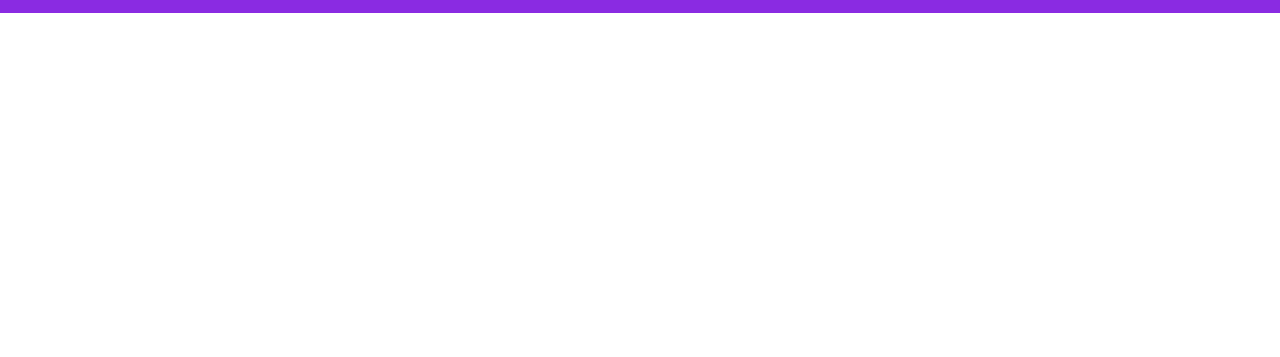
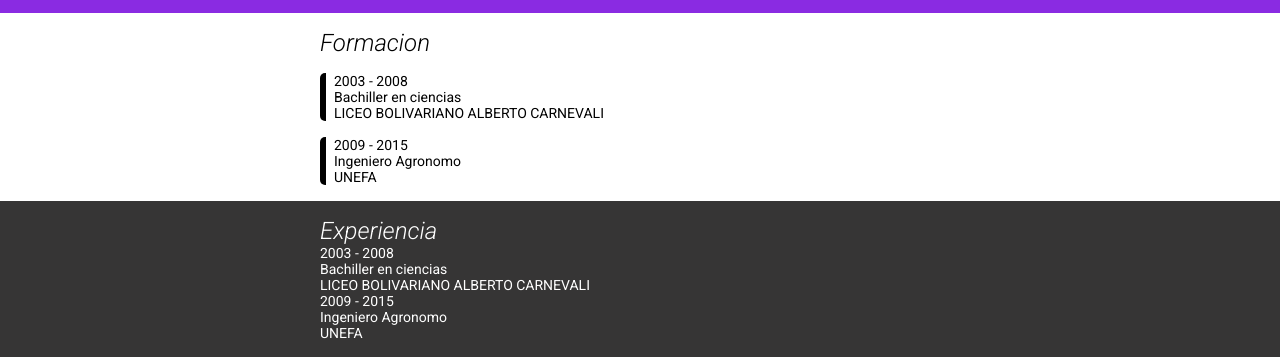
Before and after one commit to FredymarLeon/ProjetoPortifolioFredymarLeon, a plain HTML site: page index.html in a window 1280 px wide. Shown: the part 458-815 px from the top of the page. Drawn offline with Linux system fonts and the light colour scheme.

Commit message:
Fue creada la sesion de formacion y experiencia

```diff
--- a/index.css
+++ b/index.css
@@ -56,7 +56,6 @@ header{
 }
 
 .perfil-redes{
-    background-color: rgb(14, 161, 161);
     background-image: url("fredymar.jpgp.jpg");
     width: 180px;
     height: 180px;
@@ -76,6 +75,12 @@ header{
     width: 40px;
     height: 40px;
     border-radius: 50%;
+    transition: 0.3s;
+}
+
+.perfil-redes img:hover{
+    transform: scale(1.2);
+
 }
 
 .gitbuh-link{
@@ -96,9 +101,10 @@ header{
 
 .presentacion-content{
     display: flex;
-    justify-content: center;
+    justify-content: flex-end;
     position: relative;
     width: 50%;
+
 }
 
 .presentacion-container{
@@ -113,11 +119,69 @@ header{
     font-size: 28px;
     font-weight: 300;
     font-style: italic;
-    ;
 }
 
 .perfil-redes-container{
 position: absolute;
 top: -90px;
-left: -90px;
+left: 0px;
 }
+
+#Formacion{
+    padding: 16px 0;
+    display: flex;
+    justify-content: center;
+}
+
+.Formacion-container{
+    width: 50%;
+}
+
+.Formacion-container h2{
+    font-weight: 300;
+    font-style: italic;
+}
+
+.Formacion-item{
+    margin-top: 16px;
+    padding-left: 8px;
+    border-left: 6px solid black;
+    border-radius: 5px;
+}
+
+.anio{
+    font-size: 14px;
+}
+
+.diploma{
+    font-size: 14px;
+}
+
+.institucion{
+    font-size: 14px;
+    text-transform: uppercase;
+}
+
+#Experiencia{
+    padding: 16px 0;
+    display: flex;
+    justify-content: center;
+    background-color: rgb(54, 53, 53);
+    color: white;
+}
+
+.Experiencia-container{
+    width: 50%;
+}
+
+Experiencia-item{
+    margin-top: 16px;
+    padding-left: 8px;
+    border-left: 6px solid rgb(255, 255, 255);
+    border-radius: 5px;
+}
+
+.Experiencia-container h2{
+    font-weight: 300;
+    font-style: italic;
+}
--- a/index.html
+++ b/index.html
@@ -16,11 +16,11 @@
         </div>
 
         <nav class="nav__items">
-            <a href="">Presentacion</a>
-            <a href="">Formacion</a>
-            <a href="">Experiencia</a>
-            <a href="">Proyectos</a>
-            <a href="">Contactos</a>
+            <a href="#Presentacion">Presentacion</a>
+            <a href="#Formacion">Formacion</a>
+            <a href="#Experiencia">Experiencia</a>
+            <a href="#Proyectos">Proyectos</a>
+            <a href="#Contactos">Contactos</a>
         </nav>
     </header>
     <div class="img-fondo-container">
@@ -30,13 +30,16 @@
         <div class="presentacion-content">
             <div class="perfil-redes-container">
                 <div class="perfil-redes">
-                <a href="" class="gitbuh-link">
+                <a target="_blank"
+                href="https://github.com/FredymarLeon" class="gitbuh-link">
                     <img src="https://logos-marques.com/wp-content/uploads/2021/03/GitHub-Logo.jpg" alt="">
                 </a>
-                <a href="" class="linkdin-link">
+                <a target="_blank"
+                href="" class="linkdin-link">
                     <img src="https://tse2.mm.bing.net/th?id=OIP.heQBq3M7Kc0t8Ftil9SCBwHaHa&pid=Api&P=0&h=180" alt="">
                 </a>
-                <a href="" class="facebook-link">
+                <a target="_blank"
+                href="" class="facebook-link">
                     <img src="https://tse3.mm.bing.net/th?id=OIP.Rn_QAhme1VqwnvwmPObtXgHaHa&pid=Api&P=0&h=180" alt="">
                 </a>
                 </div>
@@ -50,5 +53,39 @@
             </div>
         </div>
     </section>
+
+    <section id="Formacion">
+        <div class="Formacion-container">
+            <H2>Formacion</H2>
+            <div class="Formacion-item">
+                <p class="anio"> 2003 - 2008</p>
+                <p class="diploma"> Bachiller en ciencias</p>
+                <P class="institucion"> Liceo Bolivariano Alberto Carnevali</P>
+            </div>
+
+            <div class="Formacion-item">
+                <p class="anio"> 2009 - 2015</p>
+                <p class="diploma"> Ingeniero Agronomo</p>
+                <P class="institucion"> Unefa</P>
+            </div>
+        </div>
+    </section>
+
+    <section id="Experiencia">
+        <div class="Experiencia-container">
+            <H2>Experiencia</H2>
+            <div class="Experiencia-item">
+                <p class="anio"> 2003 - 2008</p>
+                <p class="diploma"> Bachiller en ciencias</p>
+                <P class="institucion"> Liceo Bolivariano Alberto Carnevali</P>
+            </div>
+
+            <div class="Experiencia-item">
+                <p class="anio"> 2009 - 2015</p>
+                <p class="diploma"> Ingeniero Agronomo</p>
+                <P class="institucion"> Unefa</P>
+            </div>
+        </div>
+    </section>
 </body>
 </html>
```
Also changed, not shown: imagenes/fredymar.jpgp.jpg (added).
